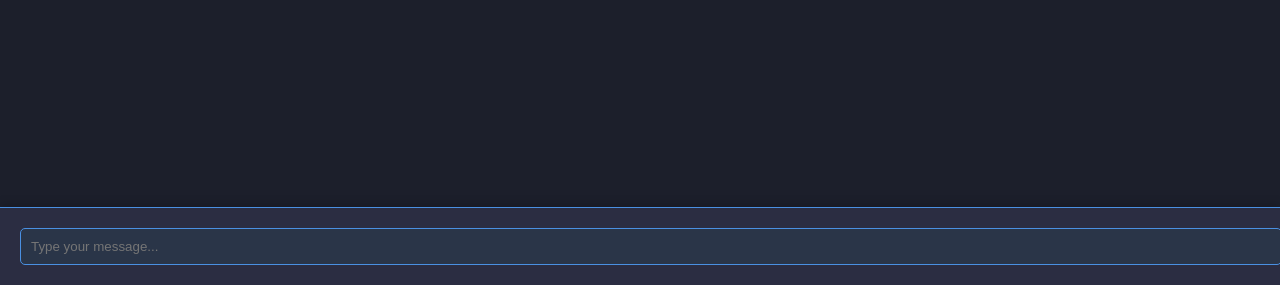
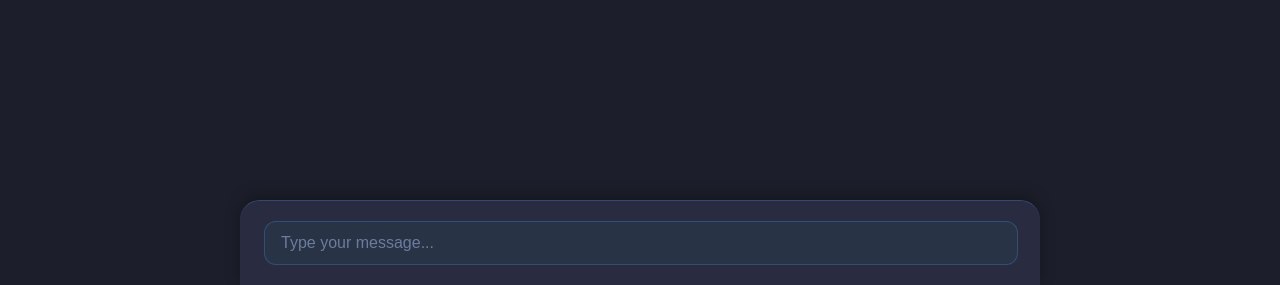
Before and after one commit to JW1945/llm_deepseek, a Flask app: page / in a window 1280 px wide. Shown: the part 515-800 px from the top of the page. Run offline with Flask 3, Linux system fonts and the light colour scheme.

Commit message:
fixed user input box

```diff
--- a/templates/index.html
+++ b/templates/index.html
@@ -92,20 +92,45 @@
             bottom: 0;
             left: 0;
             right: 0;
-            background: #2b2d42;
-            padding: 20px;
-            box-shadow: 0 -2px 10px rgba(0,0,0,0.2);
-            border-top: 1px solid #4a90e2;
+            background: rgba(43, 45, 66, 0.95);
+            padding: 20px 24px;
+            backdrop-filter: blur(10px);
+            box-shadow: 0 -4px 15px rgba(0, 0, 0, 0.3);
+            border-top: 1px solid rgba(74, 144, 226, 0.3);
+            max-width: 800px;
+            margin: 0 auto;
+            box-sizing: border-box;
+            border-radius: 20px 20px 0 0;
+            transition: all 0.3s ease;
         }
+
+        .input-container:hover {
+            background: rgba(43, 45, 66, 0.98);
+            border-top-color: rgba(74, 144, 226, 0.5);
+        }
+
         input[type="text"] {
-            width: 100%;
-            padding: 10px;
+            width: calc(100% - 32px);
+            margin: 0 0px;
+            padding: 12px 16px;
             border: none;
-            border-radius: 5px;
-            background: #2a3548;
+            border-radius: 12px;
+            background: rgba(42, 53, 72, 0.9);
             color: #e0e7ff;
-            border: 1px solid #4a90e2;
-            color: white;
+            border: 1px solid rgba(74, 144, 226, 0.3);
+            font-size: 16px;
+            transition: all 0.3s ease;
+        }
+
+        input[type="text"]:focus {
+            outline: none;
+            border-color: #4a90e2;
+            box-shadow: 0 0 0 3px rgba(74, 144, 226, 0.2);
+            background: rgba(42, 53, 72, 1);
+        }
+
+        input[type="text"]::placeholder {
+            color: #6b7c9d;
         }
         .token-count {
             color: #888;
```
